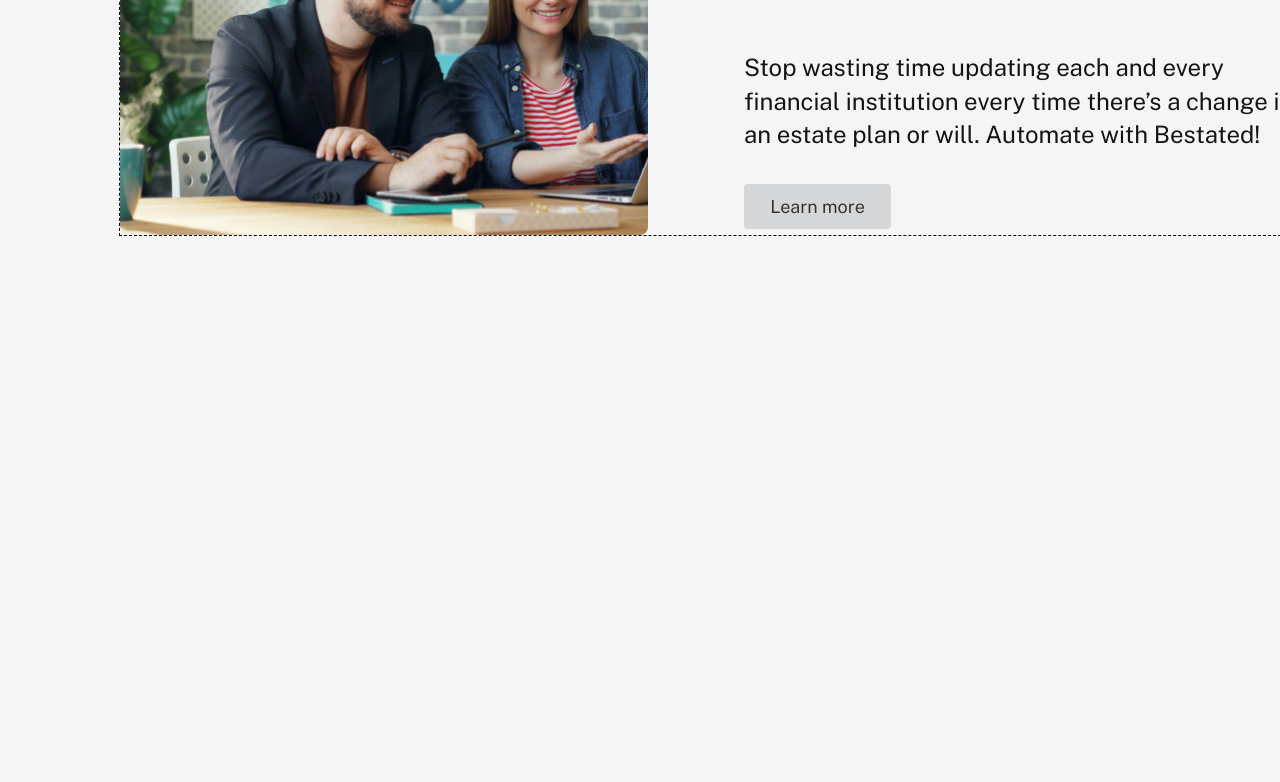
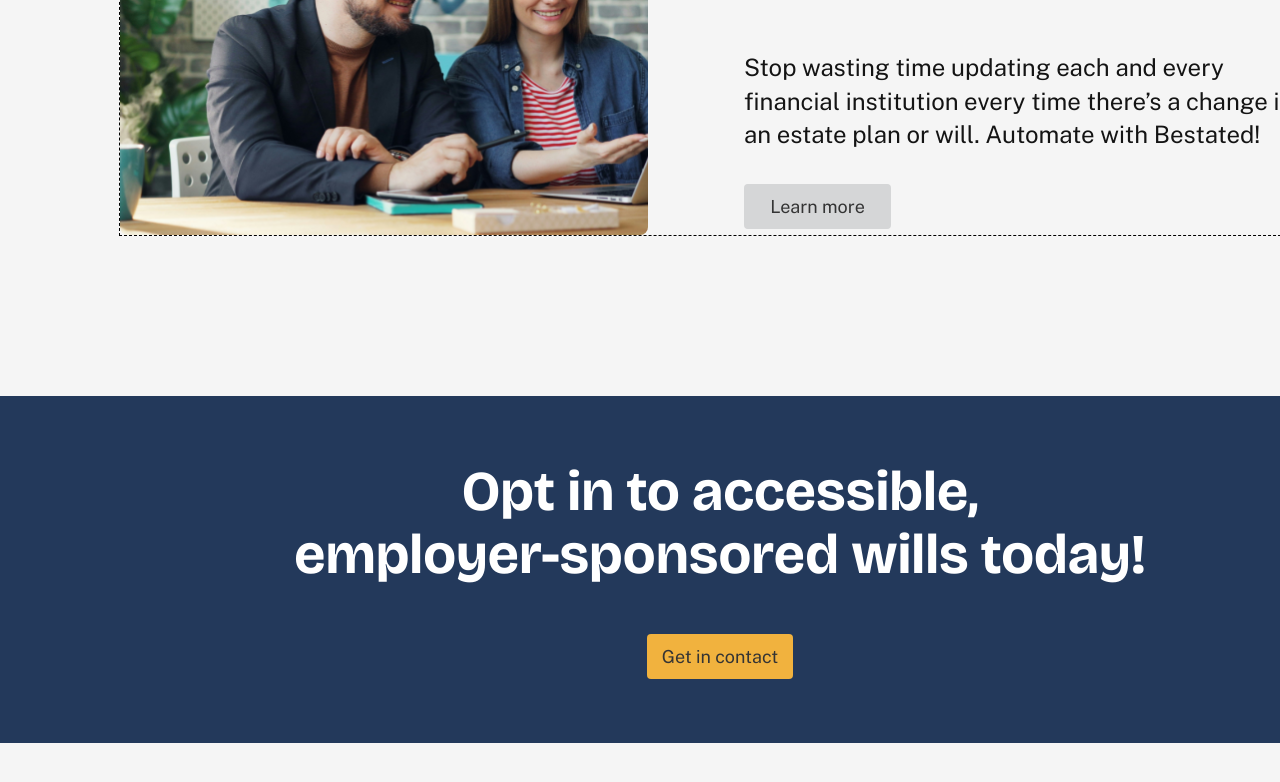
Before and after one commit to chenathy/besated-org, a React app: page / in a window 1280 px wide. Shown: the part 3096-3878 px from the top of the page. Built offline with nearby package versions, Linux system fonts and the light colour scheme.

Commit message:
CTA section finished

```diff
--- a/src/App.css
+++ b/src/App.css
@@ -535,7 +535,29 @@
     color: #141414;
 }
 
+.HomePage .CTA {
+    max-width: 1440px;
+    max-height: 348px;
+    margin-top: 160px;
+    padding: 64px 120px 64px 120px;
+    gap: 48px;
+    background-color: #23395B;
+    display: flex;
+    flex-direction: column;
+    align-items: center;
+    justify-content: center;
+}
 
+.CTA h1 {
+    width: 1200px;
+    height: 126px;
+    font-family: 'Bricolage Grotesque', sans-serif;
+    font-weight: 600;
+    font-size: 56px;
+    line-height: 63px;
+    text-align: center;
+    color: #FFFFFF;
+}
 
 
 
--- a/src/HomePage/index.js
+++ b/src/HomePage/index.js
@@ -128,6 +128,11 @@
                 </div>
             </div>
 
+            <div className='CTA'>
+                <h1>Opt in to accessible, <br/>employer-sponsored wills today!</h1>
+                <button className='contact-btn'>Get in contact</button>
+            </div>
+
 
         </div>
 
```
